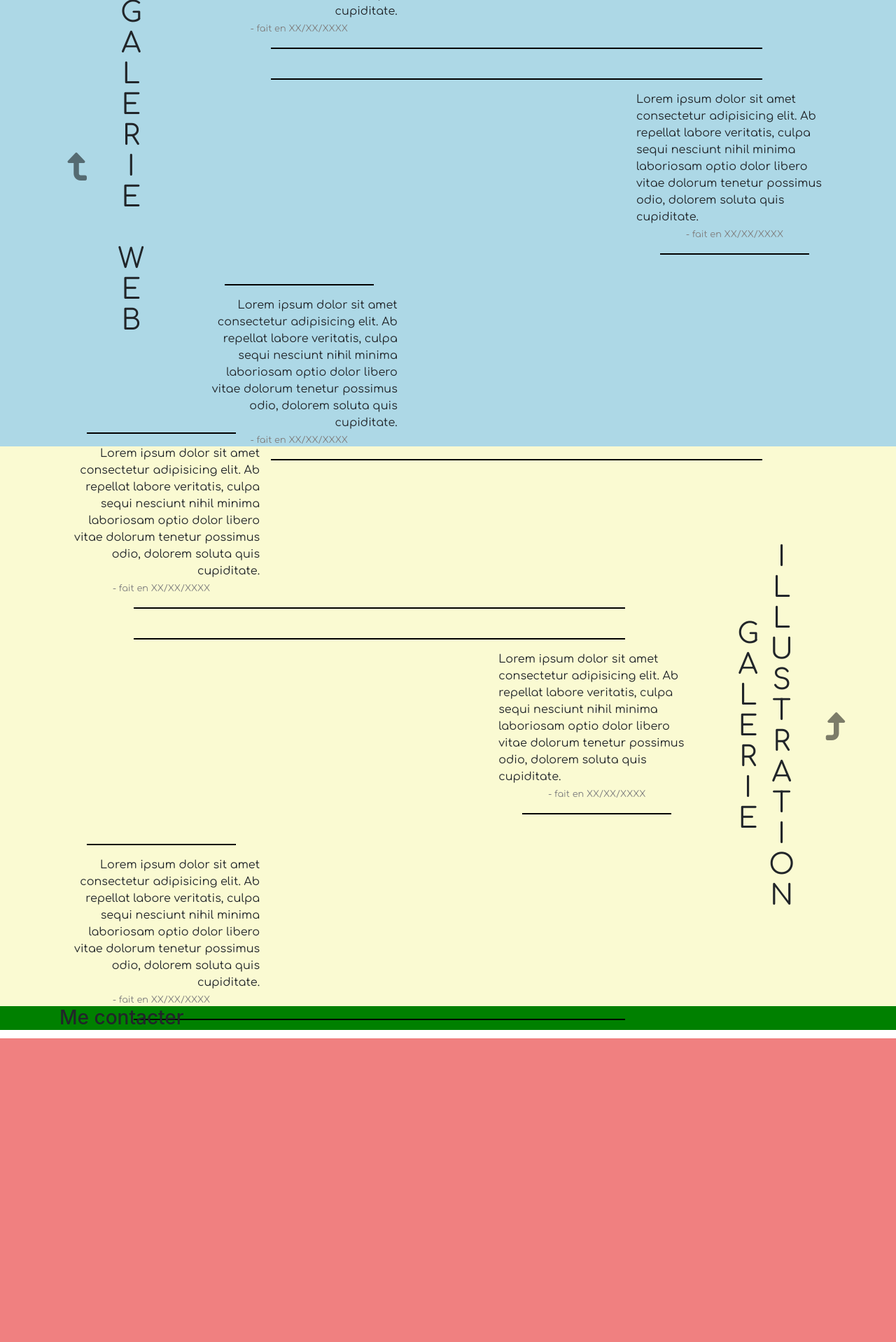
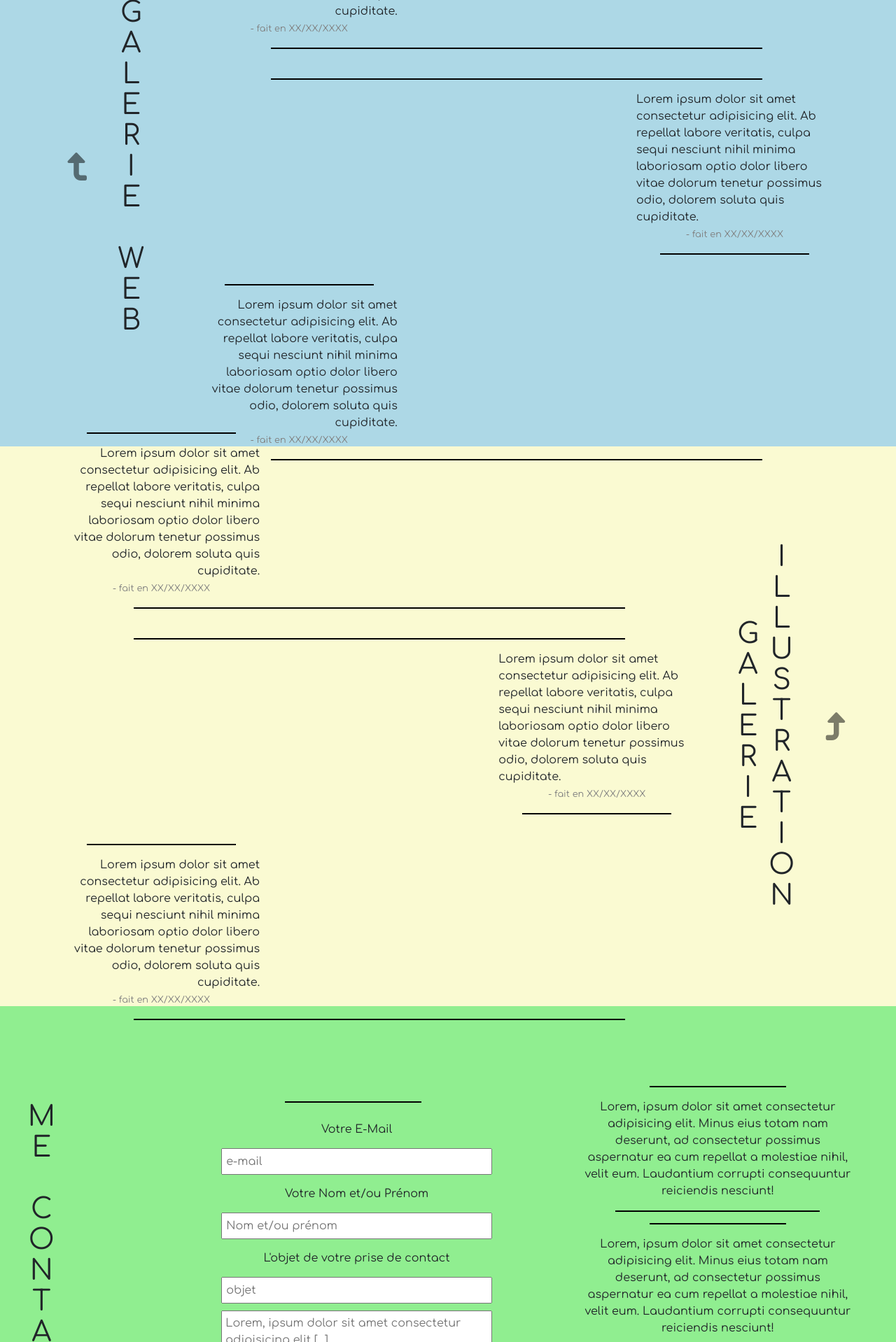
Before and after one commit to Darcoeur974/projetPortfolio, a PHP site: page /index/client.html in a window 1280 px wide. Shown: the part 962-2880 px from the top of the page at 70% size. Before the commit the page ends 2446 px from the top, so only its background shows below. Run offline with PHP 8.4, Linux system fonts and the light colour scheme; some libraries are stand-ins or nearby versions.

Commit message:
etape mercredi, création et modification footer

```diff
--- a/css/style.css
+++ b/css/style.css
@@ -172,7 +172,37 @@ li a:hover {
 /* ----- FOOTER ----- */
 
 footer {
-    background-color: green;
+    background-color: lightgreen;
+    display: flex;
+    justify-content: center;
+    align-items: center;
+    padding-right: 15px;
+    padding-left: 15px;
+}
+
+footer hr {
+    border: 1px black solid;
+    width: 75%;
+}
+
+footer .hr-special {
+    border: 1px black solid;
+    width: 50%;
+}
+
+footer label,
+footer input {
+    width: 100%;
+    height: auto;
+    padding: 5px;
+    margin: 5px;
+}
+
+footer textarea {
+    margin: 5px;
+    padding: 5px;
+    width: 100%;
+    height: 200px;
 }
 
 
@@ -190,9 +220,17 @@ h1,
 h2,
 h3,
 h4,
-h {
+h5 {
     margin: 0;
     padding: 0;
+}
+
+
+/* formulaire */
+
+form {
+    padding: 0;
+    margin: 0;
 }
 
 
@@ -255,6 +293,20 @@ col-lg-3 {
         padding-left: 50px;
         text-transform: uppercase;
     }
+    .footer-titre {
+        width: 250px;
+        text-align: center;
+        display: flex;
+        justify-content: center;
+        writing-mode: vertical-lr;
+        text-orientation: upright;
+        padding-left: 25px;
+        text-transform: uppercase;
+    }
+    .footer-titre-position {
+        display: flex;
+        justify-content: center;
+    }
     /* icone fontAwesome */
     .flip {
         -moz-transform: scale(-1, 1);
@@ -262,6 +314,9 @@ col-lg-3 {
         -o-transform: scale(-1, 1);
         -ms-transform: scale(-1, 1);
         transform: scale(-1, 1);
+    }
+    footer {
+        height: 100vh;
     }
 }
 
--- a/index/client.html
+++ b/index/client.html
@@ -36,10 +36,10 @@
                                 <a href="#Portfolio">Portfolio</a>
                             </li>
                             <li>
-                                <a href="#Parcour">Parcour</a>
+                                <a href="#Parcour">Parcours</a>
                             </li>
                             <li>
-                                <a href="#Contact">Contact</a>
+                                <a href="#contact">Contact</a>
                             </li>
                         </ul>
                     </div>
@@ -79,17 +79,17 @@
             <div class="row">
                 <div class="col-12 col-lg-2 galerie-titre galerie-web-indice">
                     <h1>
-                        <div class="col-0 col-lg-3">
+                        <div class="col-0 col-lg-3 galerie-web-order-2">
                             <a href="#acceuil">
                                 <i class="fas fa-level-up-alt fa-stack-3x flip"></i>
                             </a>
                         </div>
-                        <div class="col-12 col-lg-9">
+                        <div class="col-12 col-lg-9 galerie-web-order-1">
                             Galerie web
                         </div>
                     </h1>
                 </div>
-                <div class="col-12 col-lg-10 text-center">
+                <div class="col-12 col-lg-10 text-center ">
                     <div class="row text-galerie">
                         <div class="col-12 col-lg-4">
                             <hr>
@@ -195,17 +195,53 @@
     <!-- /Galerie ill -->
     <!-- /SECTION -->
     <!-- FOOTER -->
-    <footer>
-        <div class="container">
-            <div class="row">
-                <div class="col-12 col-lg-3">
-                    <h3>Me contacter</h3>
+    <footer class="font-comfor" id="contact">
+        <div class="container-fluid text-center">
+            <div class="row align-items-center justify-content-center">
+                <div class="">
+                    <div class="col-12 col-lg-3 galerie-titre galerie-web-indice">
+                        <h1>
+                            <div class="col-0 col-lg-3 galerie-web-order-2">
+                                <a href="#acceuil">
+                                    <i class="fas fa-level-up-alt fa-stack-3x flip"></i>
+                                </a>
+                            </div>
+                            <div class="col-12 col-lg-9 footer-titre">
+                                Me contacter
+                            </div>
+                        </h1>
+                    </div>
                 </div>
                 <div class="col-6 col-lg-4">
+                    <hr class="hr-special">
+                    <form action="contact.php">
+                        <label for="email">Votre E-Mail</label><br>
+                        <input type="email" placeholder="e-mail"><br>
+                        <label for="identifiant">Votre Nom et/ou Prénom</label><br>
+                        <input type="identifiant" placeholder="Nom et/ou prénom"><br>
+                        <label for="objet">L'objet de votre prise de contact</label><br>
+                        <input type="objet" placeholder="objet"><br>
+                        <textarea name="" id="" placeholder="Lorem, ipsum dolor sit amet consectetur adipisicing elit [...]"></textarea>
+                    </form>
+                    <hr>
                 </div>
                 <div class="col-0 col-lg-1"></div>
                 <div class="col-6 col-lg-4">
-
+                    <hr class="hr-special">
+                    <p>
+                        Lorem, ipsum dolor sit amet consectetur adipisicing elit. Minus eius totam nam deserunt, ad consectetur possimus aspernatur ea cum repellat a molestiae nihil, velit eum. Laudantium corrupti consequuntur reiciendis nesciunt!
+                    </p>
+                    <hr>
+                    <hr class="hr-special">
+                    <p>
+                        Lorem, ipsum dolor sit amet consectetur adipisicing elit. Minus eius totam nam deserunt, ad consectetur possimus aspernatur ea cum repellat a molestiae nihil, velit eum. Laudantium corrupti consequuntur reiciendis nesciunt!
+                    </p>
+                    <hr>
+                    <hr class="hr-special">
+                    <p>
+                        Lorem, ipsum dolor sit amet consectetur adipisicing elit. Minus eius totam nam deserunt, ad consectetur possimus aspernatur ea cum repellat a molestiae nihil, velit eum. Laudantium corrupti consequuntur reiciendis nesciunt!
+                    </p>
+                    <hr>
                 </div>
             </div>
         </div>
```
Also changed, not shown: other parts of css/style.css (+40 -1 lines).
